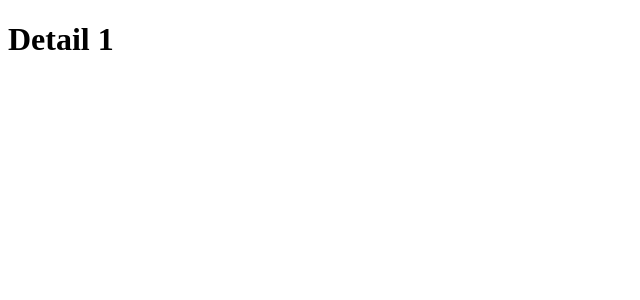
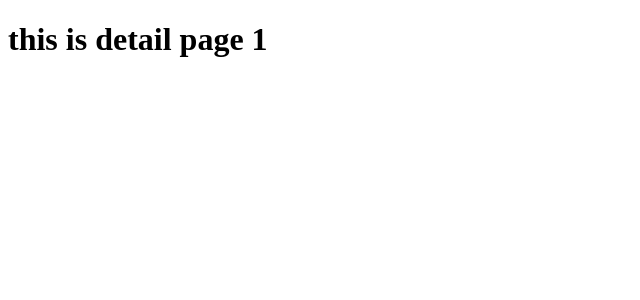
Before and after one commit to Mostafasaffari/React-NextJs-Sample, a Next.js app: page /detail/1 in a window 1280 px wide. Shown: the top 300 px of the page, without its empty margins (0-640 px from the left). Built offline with nearby package versions, Linux system fonts and the light colour scheme.

Commit message:
start creating detail page

```diff
--- a/pages/detail/[slug].tsx
+++ b/pages/detail/[slug].tsx
@@ -2,7 +2,7 @@ import { useRouter } from "next/router";
 const Detail = () => {
   const router = useRouter();
   const { slug } = router.query;
-  return <h1>Detail {slug}</h1>;
+  return <h1>this is detail page {slug}</h1>;
 };
 
 export default Detail;
```
